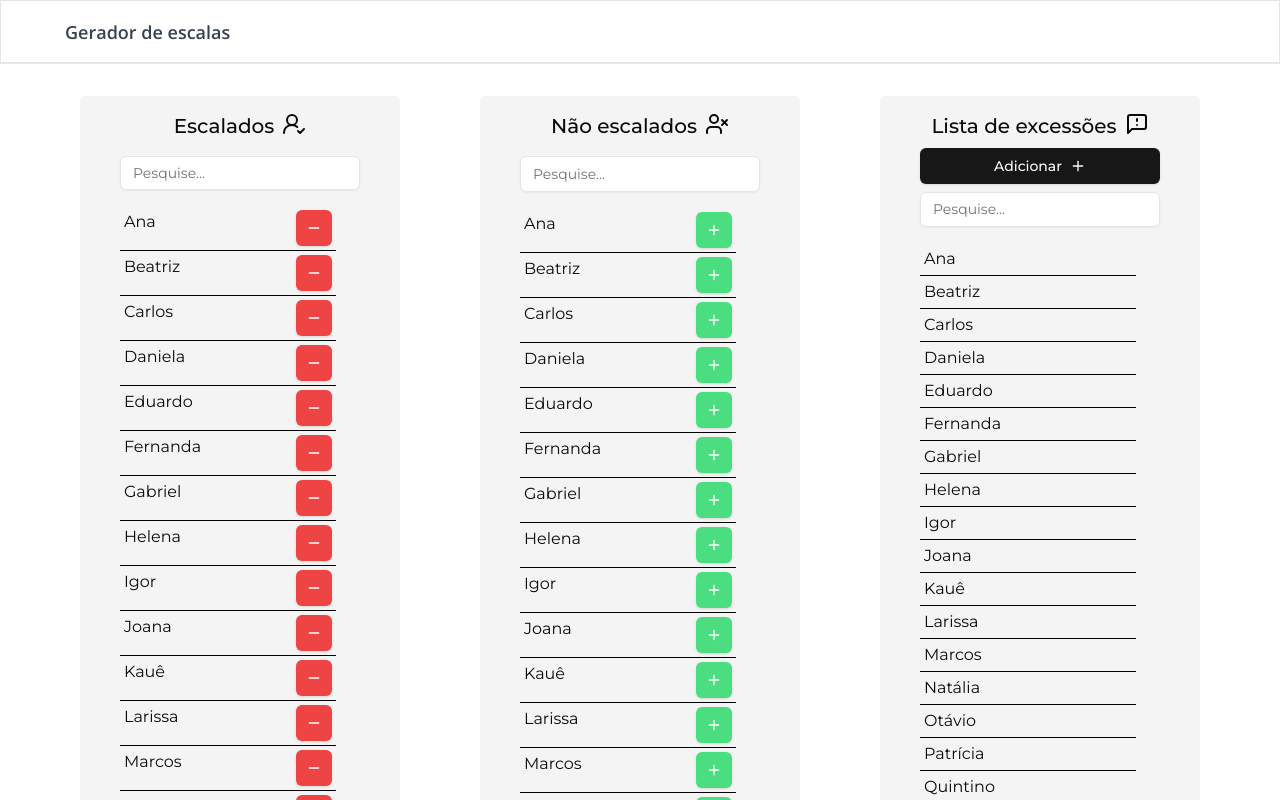
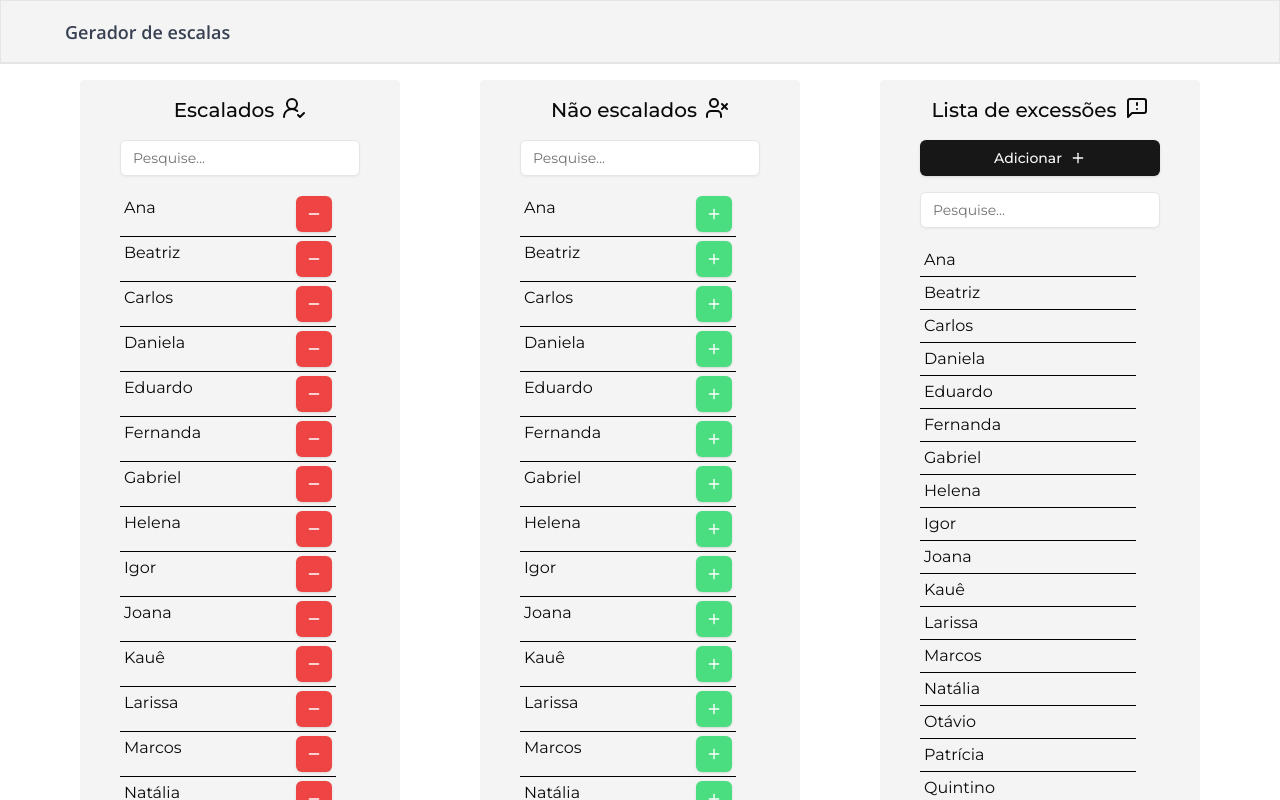
Before and after one commit to juliaam/escalas-estacionamento-ui, a React (Vite) app: page / in a window 1280 px wide. Built offline with nearby package versions, Linux system fonts and the light colour scheme.

Commit message:
fix: adjust css

```diff
--- a/src/components/Card/Card.tsx
+++ b/src/components/Card/Card.tsx
@@ -8,7 +8,7 @@ interface CardProps {
 export function Card({ children, className }: CardProps) {
   return (
     <div
-      className={`w-full overflow-auto rounded-sm bg-zinc-100 px-10 py-4 ${className}`}
+      className={`h-full w-full overflow-auto rounded-sm bg-zinc-100 px-10 py-4 ${className}`}
     >
       {children}
     </div>
--- a/src/components/Header/Header.tsx
+++ b/src/components/Header/Header.tsx
@@ -1,6 +1,6 @@
 export function Header() {
   return (
-    <div className="flex h-16 w-full items-center justify-start border border-b-2 bg-white px-4 font-open-sans text-lg font-semibold text-zinc-800">
+    <div className="flex h-16 w-full items-center justify-start border border-b-2 bg-zinc-100 px-4 font-open-sans text-lg font-semibold text-zinc-800">
       <span className="ml-12 text-gray-700">Gerador de escalas</span>
     </div>
   );
--- a/src/components/Scale/Scale.tsx
+++ b/src/components/Scale/Scale.tsx
@@ -4,7 +4,7 @@ import { CooperatorUnselect } from "./components/CooperatorsUnselect/Cooperators
 
 export function Scale() {
   return (
-    <div className="grid h-full gap-y-4 px-1 font-montserrat md:flex md:grid-cols-[33%_33%_33%] md:justify-center md:gap-x-20 md:px-20 md:py-8">
+    <div className="grid h-full gap-y-4 px-1 font-montserrat md:flex md:grid-cols-[33%_33%_33%] md:justify-center md:gap-x-20 md:px-20 md:py-4">
       <CooperatorsSelect />
       <CooperatorUnselect />
       <CooperatorsException />
--- a/src/components/Scale/components/CooperatorsException/CooperatorsException.tsx
+++ b/src/components/Scale/components/CooperatorsException/CooperatorsException.tsx
@@ -19,7 +19,7 @@ export interface CooperatorsExceptionProps {}
 export function CooperatorsException({}: CooperatorsExceptionProps) {
   const [isDialogOpen, setIsDialogOpen] = useState(false);
   return (
-    <Card className="grid gap-y-2">
+    <Card className="grid gap-y-4">
       <CardTitle text="Lista de excessões" icon={<MessageSquareWarning />} />
       <Button
         onClick={() => {
--- a/src/components/Scale/components/CooperatorsSelect/CooperatorsSelect.tsx
+++ b/src/components/Scale/components/CooperatorsSelect/CooperatorsSelect.tsx
@@ -18,8 +18,7 @@ export function CooperatorsSelect() {
   };
 
   return (
-    <Card>
-      <div className="grid grid-flow-col gap-x-3">
+    <Card className="grid gap-y-4">
       <ListCooperators
         title={<CardTitle text="Escalados" icon={<UserRoundCheck />} />}
         cooperators={selectedCooperators}
@@ -35,7 +34,6 @@ export function CooperatorsSelect() {
           </Button>
         )}
       />
-      </div>
     </Card>
   );
 }
--- a/src/components/Scale/components/CooperatorsUnselect/CooperatorsUnselect.tsx
+++ b/src/components/Scale/components/CooperatorsUnselect/CooperatorsUnselect.tsx
@@ -6,7 +6,7 @@ import { cooperadores } from "@/mocks/constrainsts";
 
 export function CooperatorUnselect() {
   return (
-    <Card>
+    <Card className="grid gap-y-4">
       <ListCooperators
         title={<CardTitle text="Não escalados" icon={<UserX />} />}
         cooperators={cooperadores}
--- a/src/components/Scale/components/ListCooperators.tsx
+++ b/src/components/Scale/components/ListCooperators.tsx
@@ -24,10 +24,10 @@ export function ListCooperators({
   }, [inputValue, cooperators]);
 
   return (
-    <div className="flex flex-col gap-y-4">
+    <>
       {title && <span className="text-xl">{title}</span>}
       <InputSearch setInputValue={setInputValue} />
-      <div className="flex h-full flex-col scroll-smooth pr-6">
+      <div className="flex h-full flex-col overflow-auto scroll-smooth pr-6">
         {filteredResults?.map((cooperator) => {
           return (
             <div
@@ -43,6 +43,6 @@ export function ListCooperators({
           !!cooperators?.length &&
           "Não há resultados para essa busca"}
       </div>
-    </div>
+    </>
   );
 }
```
Lines whose indentation alone changed are shown as unchanged.
